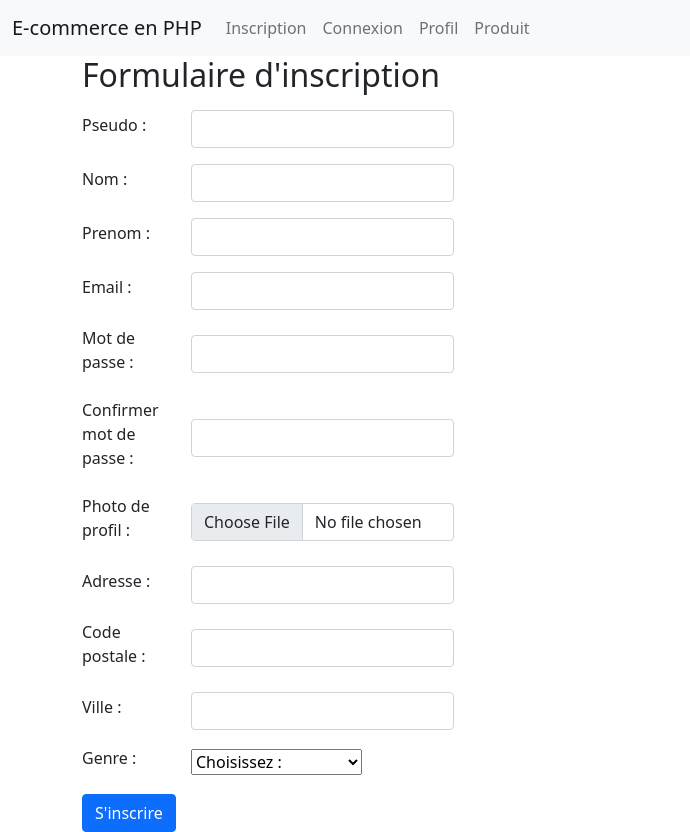
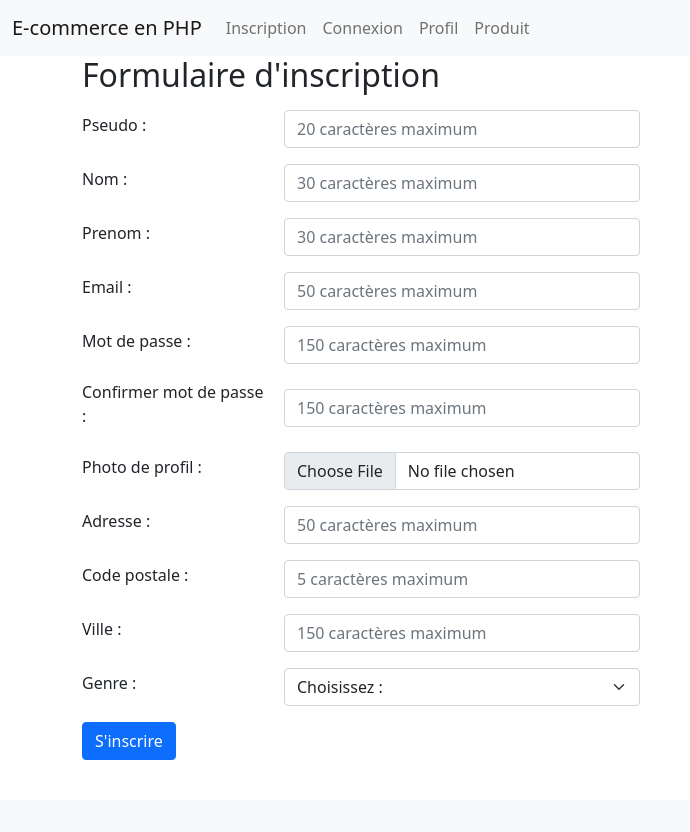
Before and after one commit to David-samp/projet-ecommercefr, a PHP site: page /cours_php/inscription.php in a window 1280 px wide. Shown: the whole page, without its empty margins (0-690 px from the left). After the commit the page ends 760 px from the top, so only its background shows below. Run offline with PHP 8.4, Linux system fonts and the light colour scheme.

Commit message:
mis a jour

```diff
--- a/connexion.php
+++ b/connexion.php
@@ -6,7 +6,7 @@
     include("inc/header.inc.php");
     $pseudo = "";
     $mdp = "";
-    $url = "",
+    $url = "";
 
     if (!empty($_POST)) {
         $pseudo = $_POST["pseudo"];
@@ -41,7 +41,7 @@
             $url = URL . "index.php?pseudo=$pseudo";
             header('Location:' .$url );
         }else{
-            echo "<p>la requete n'a pas aboutit</p>";
+            echo "<p>Votre pseudo ou votre mot de passe est inconnu</p>";
         };
     };
     include("inc/footer.inc.php");
--- a/inc/functions.inc.php
+++ b/inc/functions.inc.php
@@ -10,4 +10,15 @@ function debug(array $listeADebugger){
 };
 
 
+// La fonction testInput sert a verifier si le pseudo rempli certains criteres
+// @param array $listeTest, $nbrCaractere
+// @return null
+function testInput($listeTest, $nbrCaractere) {
+    if (strlen($listeTest)>4 AND strlen($listeTest)<=$nbrCaractere) {
+        return true;
+    } else {
+        return false;
+    };
+}
+
 ?>
--- a/inc/header.inc.php
+++ b/inc/header.inc.php
@@ -1,3 +1,9 @@
+<?php
+    if (!empty($_GET["message"])) {
+        $msg = $_GET["message"];
+    };
+
+?>
 <header>
     <nav class="navbar navbar-expand-lg navbar-light bg-light">
         <div class="container-fluid">
--- a/inscription.php
+++ b/inscription.php
@@ -2,10 +2,6 @@
 
     include("inc/init.inc.php");
     include("inc/functions.inc.php");
-
-    // Si get message qui existe et qu'il est egal a erreur
-    // $msg= "mon message d'erreur
-
     include("inc/head.inc.php");
     include("inc/header.inc.php");
 
@@ -14,49 +10,49 @@
     <main class="container">
         <h2 class="mb-3">Formulaire d'inscription</h2>
             <form action="<?= URL; ?>traitement-inscription.php" method="post">
-                <div class="conteneurPseudo d-flex align-items-center col-4 mb-3">
-                    <label class="form-label col-3 me-3" for="pseudo">Pseudo :</label>
-                    <input class="form-control" type="text" name="pseudo" id="pseudo" required>
+                <div class="conteneurPseudo d-flex align-items-center col-6 mb-3">
+                    <label class="form-label col-4 me-3" for="pseudo">Pseudo :</label>
+                    <input class="form-control" type="text" name="pseudo" id="pseudo" placeholder="20 caractères maximum">
                 </div>
-                <div class="conteneurNom d-flex align-items-center col-4 mb-3">
-                    <label class="form-label col-3 me-3" for="nom">Nom :</label>
-                    <input class="form-control" type="text" name="nom" id="nom" required>
+                <div class="conteneurNom d-flex align-items-center col-6 mb-3">
+                    <label class="form-label col-4 me-3" for="nom">Nom :</label>
+                    <input class="form-control" type="text" name="nom" id="nom" placeholder="30 caractères maximum">
                 </div>
-                <div class="conteneurPrenom d-flex align-items-center col-4 mb-3">
-                    <label class="form-label col-3 me-3" for="prenom">Prenom :</label>
-                    <input class="form-control" type="text" name="prenom" id="prenom" required>
+                <div class="conteneurPrenom d-flex align-items-center col-6 mb-3">
+                    <label class="form-label col-4 me-3" for="prenom">Prenom :</label>
+                    <input class="form-control" type="text" name="prenom" id="prenom" placeholder="30 caractères maximum">
                 </div>
-                <div class="conteneurEmail d-flex align-items-center col-4 mb-3">
-                    <label class="form-label col-3 me-3" for="mail">Email :</label>
-                    <input class="form-control" type="email" name="mail" id="mail" required>
+                <div class="conteneurEmail d-flex align-items-center col-6 mb-3">
+                    <label class="form-label col-4 me-3" for="mail">Email :</label>
+                    <input class="form-control" type="email" name="mail" id="mail" placeholder="50 caractères maximum">
                 </div>
-                <div class="conteneurMdp d-flex align-items-center col-4 mb-3">
-                    <label class="form-label col-3 me-3" for="mdp">Mot de passe :</label>
-                    <input class="form-control" type="password" name="mdp" id="mdp" required>
+                <div class="conteneurMdp d-flex align-items-center col-6 mb-3">
+                    <label class="form-label col-4 me-3" for="mdp">Mot de passe :</label >
+                    <input class="form-control" type="password" name="mdp" id="mdp" placeholder="150 caractères maximum">
                 </div>
-                <div class="conteneurConfirmMdp d-flex align-items-center col-4 mb-3">
-                    <label class="form-label col-3 me-3" for="confirmmdp">Confirmer mot de passe :</label>
-                    <input class="form-control" type="password" name="confirmmdp" id="confirmmdp" required>
+                <div class="conteneurConfirmMdp d-flex align-items-center col-6 mb-3">
+                    <label class="form-label col-4 me-3" for="confirmmdp">Confirmer mot de passe :</label>
+                    <input class="form-control" type="password" name="confirmmdp" id="confirmmdp" placeholder="150 caractères maximum">
                 </div>
-                <div class="conteneurPhoto d-flex align-items-center col-4 mb-3">
-                    <label class="form-label col-3 me-3" for="photo">Photo de profil :</label>
-                    <input class="form-control" type="file" name="photo" id="photo" value="">
+                <div class="conteneurPhoto d-flex align-items-center col-6 mb-3">
+                    <label class="form-label col-4 me-3" for="photo">Photo de profil :</label>
+                    <input class="form-control" type="file" name="photo" id="photo" value="" placeholder="150 caractères maximum">
                 </div>
-                <div class="conteneurAdresse d-flex align-items-center col-4 mb-3">
-                    <label class="form-label col-3 me-3" for="adresse">Adresse :</label>
-                    <input class="form-control" type="text" name="adresse" id="adresse" required>
+                <div class="conteneurAdresse d-flex align-items-center col-6 mb-3">
+                    <label class="form-label col-4 me-3" for="adresse">Adresse :</label>
+                    <input class="form-control" type="text" name="adresse" id="adresse" placeholder="50 caractères maximum">
                 </div>
-                <div class="conteneurCp d-flex align-items-center col-4 mb-3">
-                    <label class="form-label col-3 me-3" for="cp">Code postale :</label>
-                    <input class="form-control" type="text" name="cp" id="cp" required>
+                <div class="conteneurCp d-flex align-items-center col-6 mb-3">
+                    <label class="form-label col-4 me-3" for="cp">Code postale :</label>
+                    <input class="form-control" type="text" name="cp" id="cp" placeholder="5 caractères maximum">
                 </div>
-                <div class="conteneurVille d-flex align-items-center col-4 mb-3">
-                    <label class="form-label col-3 me-3" for="ville">Ville :</label>
-                    <input class="form-control" type="text" name="ville" id="ville" required>
+                <div class="conteneurVille d-flex align-items-center col-6 mb-3">
+                    <label class="form-label col-4 me-3" for="ville">Ville :</label>
+                    <input class="form-control" type="text" name="ville" id="ville" placeholder="150 caractères maximum">
                 </div>
-                <div class="conteneurGenre d-flex align-items-center col-4 mb-3">
-                    <label class="form-label col-3 me-3" for="genre">Genre :</label>
-                    <select name="genre" id="genre">
+                <div class="conteneurGenre d-flex align-items-center col-6 mb-3">
+                    <label class="form-label col-4 me-3" for="genre">Genre :</label>
+                    <select class="form-select" name="genre" id="genre">
                         <option value="nb">Choisissez :</option>
                         <option value="f">Feminin</option>
                         <option value="m">Masculin</option>
```
Also changed, not shown: traitement-inscription.php (+57 -55 lines).
